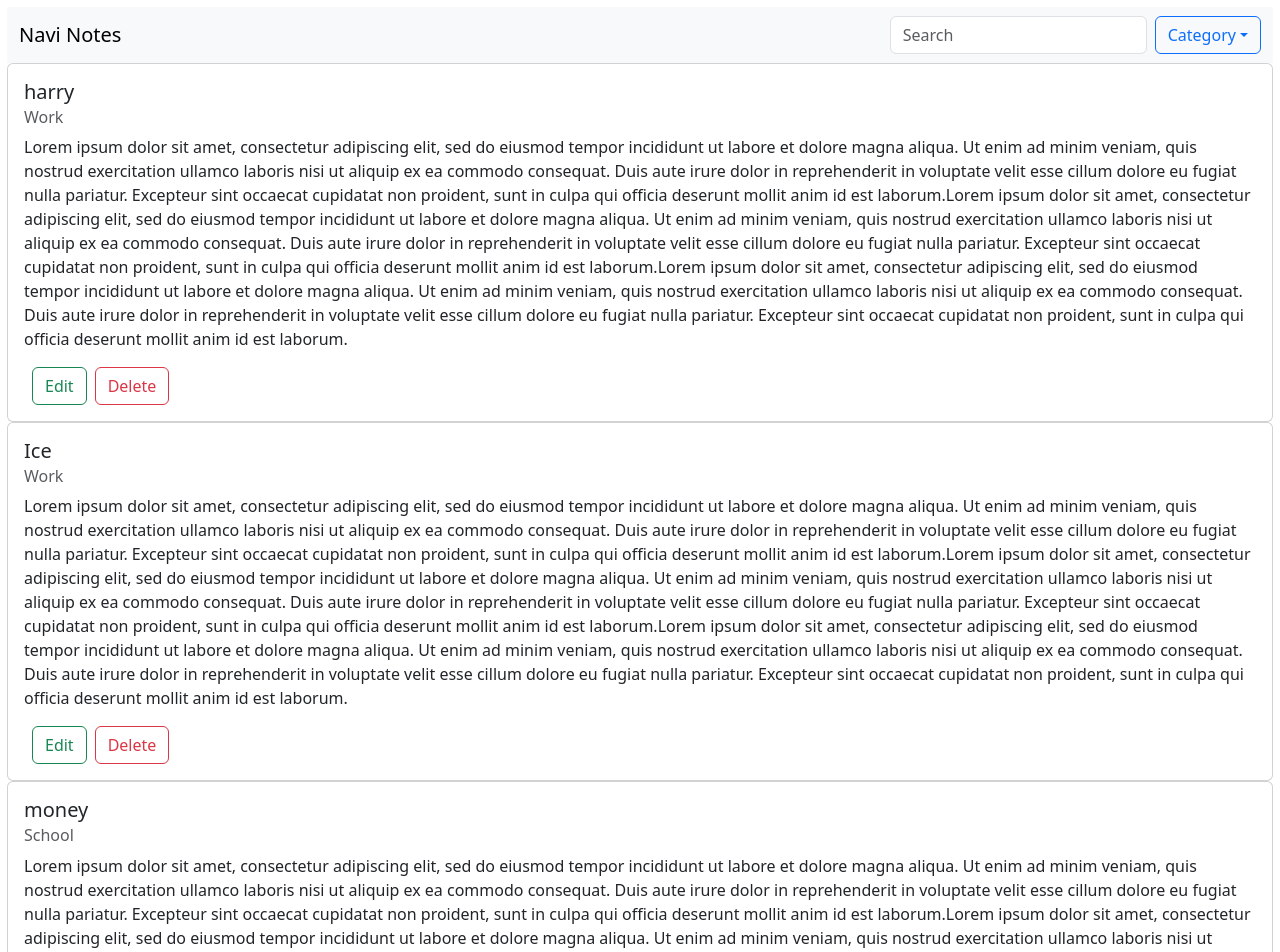
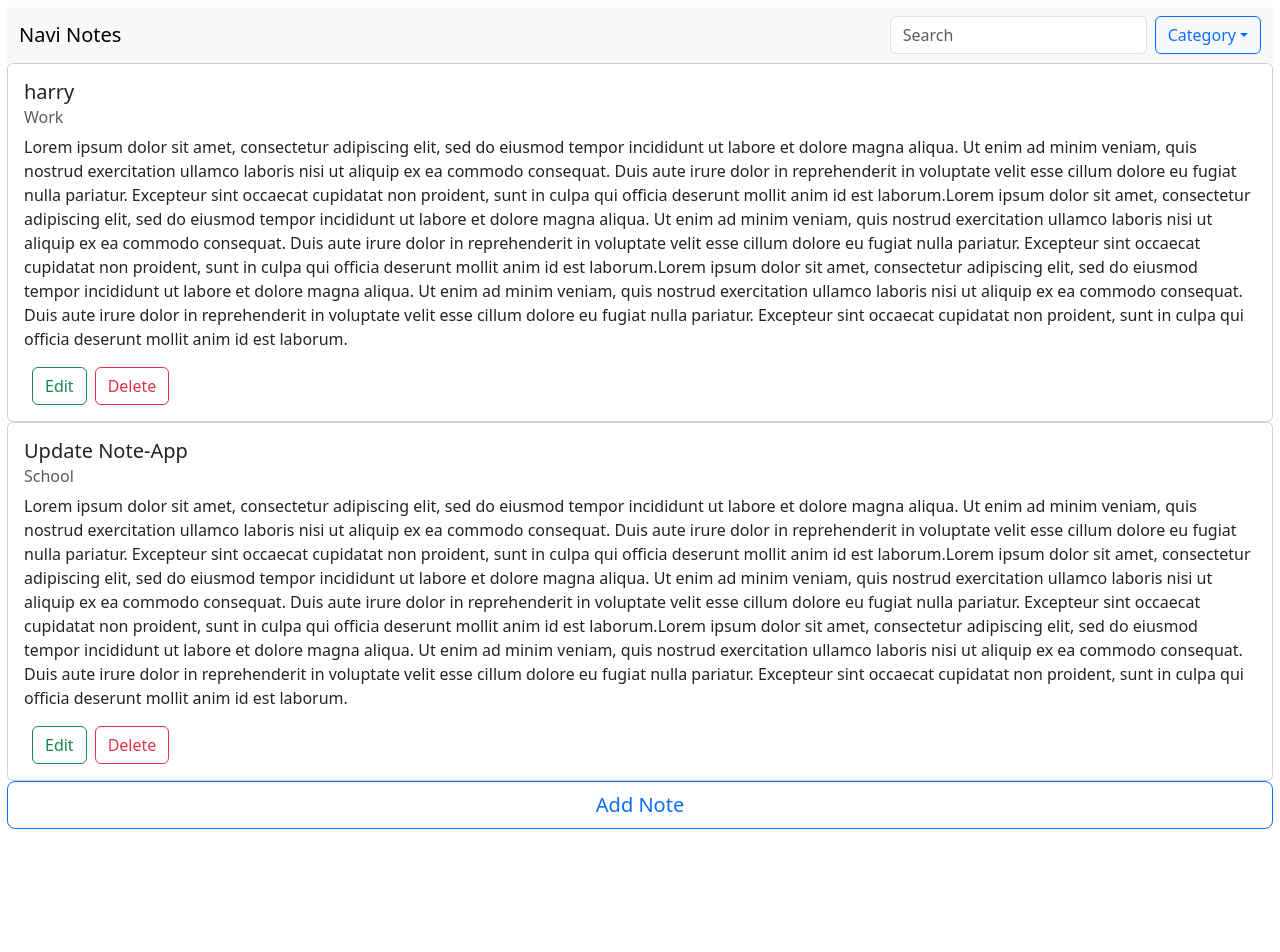
Before and after one commit to Jonnynavi/note-app, a React (Vite) app: page / in a window 1280 px wide. Shown: the top 952 px of the page. After the commit the page ends 836 px from the top, so only its background shows below. Built offline with nearby package versions, Linux system fonts and the light colour scheme; data requests are answered from the project's data file.

Commit message:
Fetch notes from json works

```diff
--- a/src/App.jsx
+++ b/src/App.jsx
@@ -9,52 +9,12 @@ function App(){
 
     const { fetchNotes } = useContext(NoteContext)
 
+    const [createNoteShow, setCreateNoteShow] = useState(true);
 
-    const noteText = "Lorem ipsum dolor sit amet, consectetur adipiscing elit, sed do eiusmod tempor incididunt ut labore et dolore magna aliqua. Ut enim ad minim veniam, quis nostrud exercitation ullamco laboris nisi ut aliquip ex ea commodo consequat. Duis aute irure dolor in reprehenderit in voluptate velit esse cillum dolore eu fugiat nulla pariatur. Excepteur sint occaecat cupidatat non proident, sunt in culpa qui officia deserunt mollit anim id est laborum.Lorem ipsum dolor sit amet, consectetur adipiscing elit, sed do eiusmod tempor incididunt ut labore et dolore magna aliqua. Ut enim ad minim veniam, quis nostrud exercitation ullamco laboris nisi ut aliquip ex ea commodo consequat. Duis aute irure dolor in reprehenderit in voluptate velit esse cillum dolore eu fugiat nulla pariatur. Excepteur sint occaecat cupidatat non proident, sunt in culpa qui officia deserunt mollit anim id est laborum.Lorem ipsum dolor sit amet, consectetur adipiscing elit, sed do eiusmod tempor incididunt ut labore et dolore magna aliqua. Ut enim ad minim veniam, quis nostrud exercitation ullamco laboris nisi ut aliquip ex ea commodo consequat. Duis aute irure dolor in reprehenderit in voluptate velit esse cillum dolore eu fugiat nulla pariatur. Excepteur sint occaecat cupidatat non proident, sunt in culpa qui officia deserunt mollit anim id est laborum."
-    const [notes, setNotes] = useState([
-        {
-            title: "harry",
-            category: "Work",
-            noteText,
-            id: 0
-        },
-        {
-            title: "Ice",
-            category: "Work",
-            noteText,
-            id: 1
-        },
-        {
-            title: "money",
-            category: "School",
-            noteText,
-            id: 2
-        },
-        {
-            title: "ho",
-            category: "Work",
-            noteText,
-            id: 3
-        },
-        {
-            title: "lucif",
-            category: "Books",
-            noteText,
-            id: 4
-        }
-    ]);
-    const [filteredSearch, setFilteredSearch] = useState(notes);
-    const [createNoteShow, setCreateNoteShow] = useState(true);
     console.log()
     useEffect(() => {
-        console.log(fetchNotes())
-        // setFilteredSearch((prevFilteredNotes) => {
-        //     return notes.filter(note =>
-        //         prevFilteredNotes.some(filteredNote => filteredNote.id === note.id)
-        //     );
-        // });
-        setFilteredSearch(notes)
-    }, [notes]);
+        fetchNotes()
+    }, [fetchNotes]);
 
     const createNote = (title, category, noteText) => {
         let newNote ={
@@ -97,7 +57,7 @@ function App(){
 
     function renderNewNote(){
         if(createNoteShow){
-            return <NoteList setCreateNoteShow={setCreateNoteShow} noteList={filteredSearch} editNote={editNote} deleteNote={deleteNote}/>
+            return <NoteList setCreateNoteShow={setCreateNoteShow} editNote={editNote} deleteNote={deleteNote}/>
         }else{
             return <CreateNote setCreateNoteShow={setCreateNoteShow} createNote={createNote} />
         }
--- a/src/components/NoteList.jsx
+++ b/src/components/NoteList.jsx
@@ -1,14 +1,17 @@
-import { useState } from "react";
+import { useState, useContext } from "react";
 import NoteShow from "./NoteShow";
+import NoteContext from "../context/note";
 
 function NoteList({setCreateNoteShow, noteList, editNote, deleteNote}){
+
+    const {notes} = useContext(NoteContext)
 
     const handleClick = () => {
         setCreateNoteShow(false);
     };
 
     function renderNotes(){
-        return noteList.map((note, index) => (
+        return notes.map((note, index) => (
             <NoteShow
                 note={note}
                 key={index}
```
